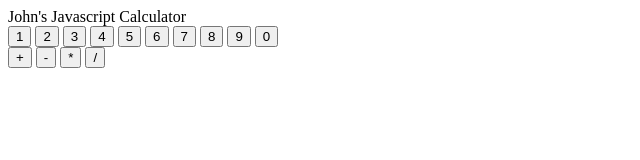
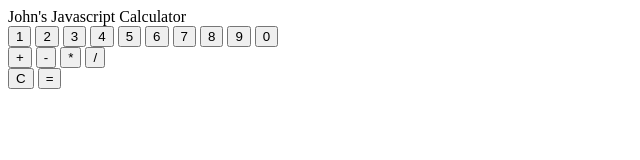
Before and after one commit to jholson1030/odin-calculator, a plain HTML site: page index.html in a window 1280 px wide. Shown: the whole page, without its empty margins (0-640 px from the left). Drawn offline with Linux system fonts and the light colour scheme.

Commit message:
Add clear and equals

```diff
--- a/index.html
+++ b/index.html
@@ -30,7 +30,10 @@
                 <button class="multiply">*</button>
                 <button class="divide">/</button>
             </div>
-
+            <div id="buttons" class="misc">
+                <button class="clear">C</button>
+                <button class="equal">=</button>
+            </div>
         </div>
 
         <script src="script.js"></script>
```
